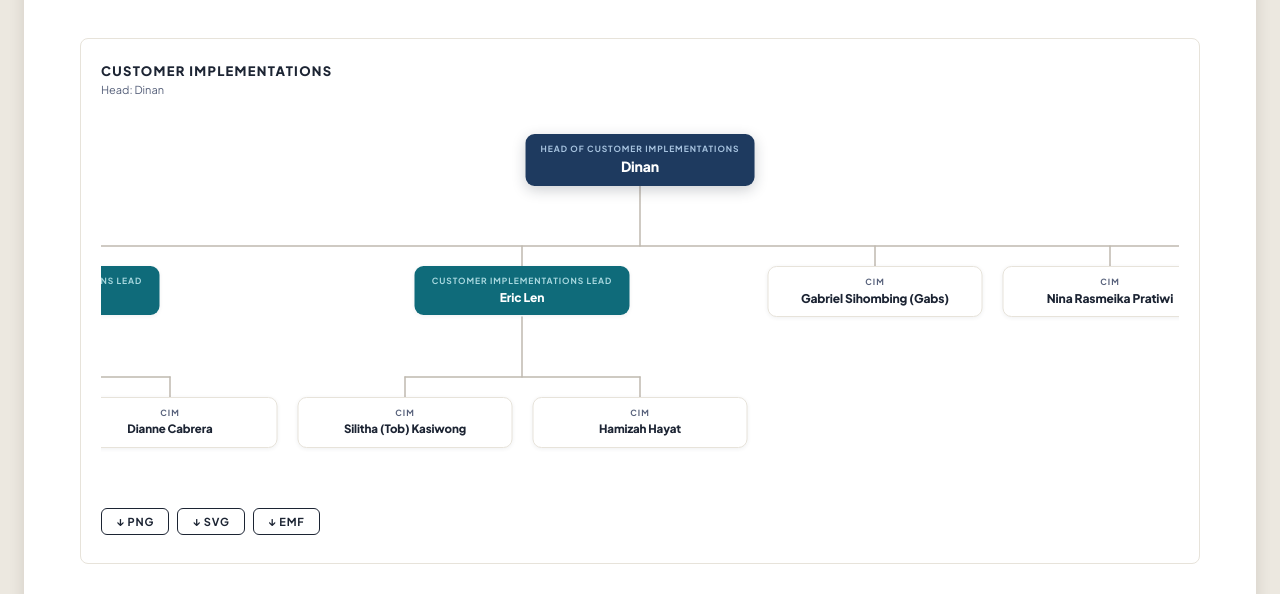
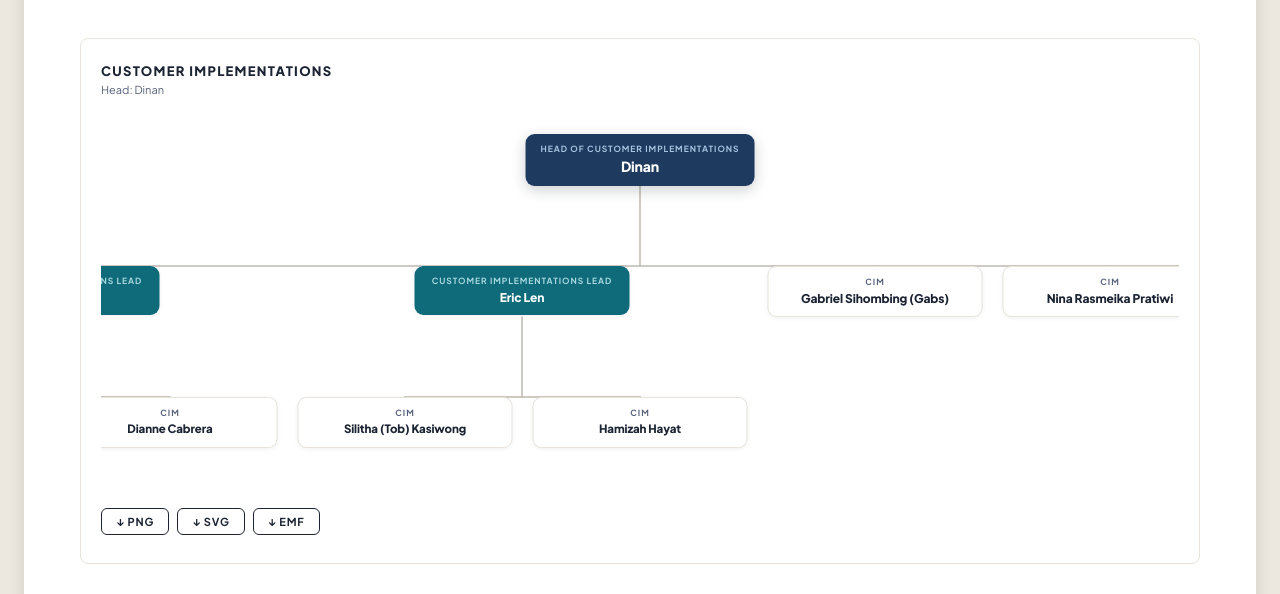
Before and after one commit to sabiqovsky/clm, a website: page teams.html in a window 1280 px wide. Shown: the part 174-768 px from the top of the page. Drawn offline with nearby package versions, Linux system fonts and the light colour scheme.

Commit message:
Set STEM=0: connector lines connect directly to card tops

```diff
--- a/teams.html
+++ b/teams.html
@@ -347,7 +347,7 @@ function renderTree(root, canvasEl){
   canvasEl.style.width=newMaxX+'px';
   canvasEl.style.height=trueMaxY+'px';
 
-  var STEM=20;
+  var STEM=0;
   var edges=[];
   connections.forEach(function(conn){
     var parentNode=placements2[conn.pidx].n;
```
Also changed, not shown: index.html (+1 -1 lines).
